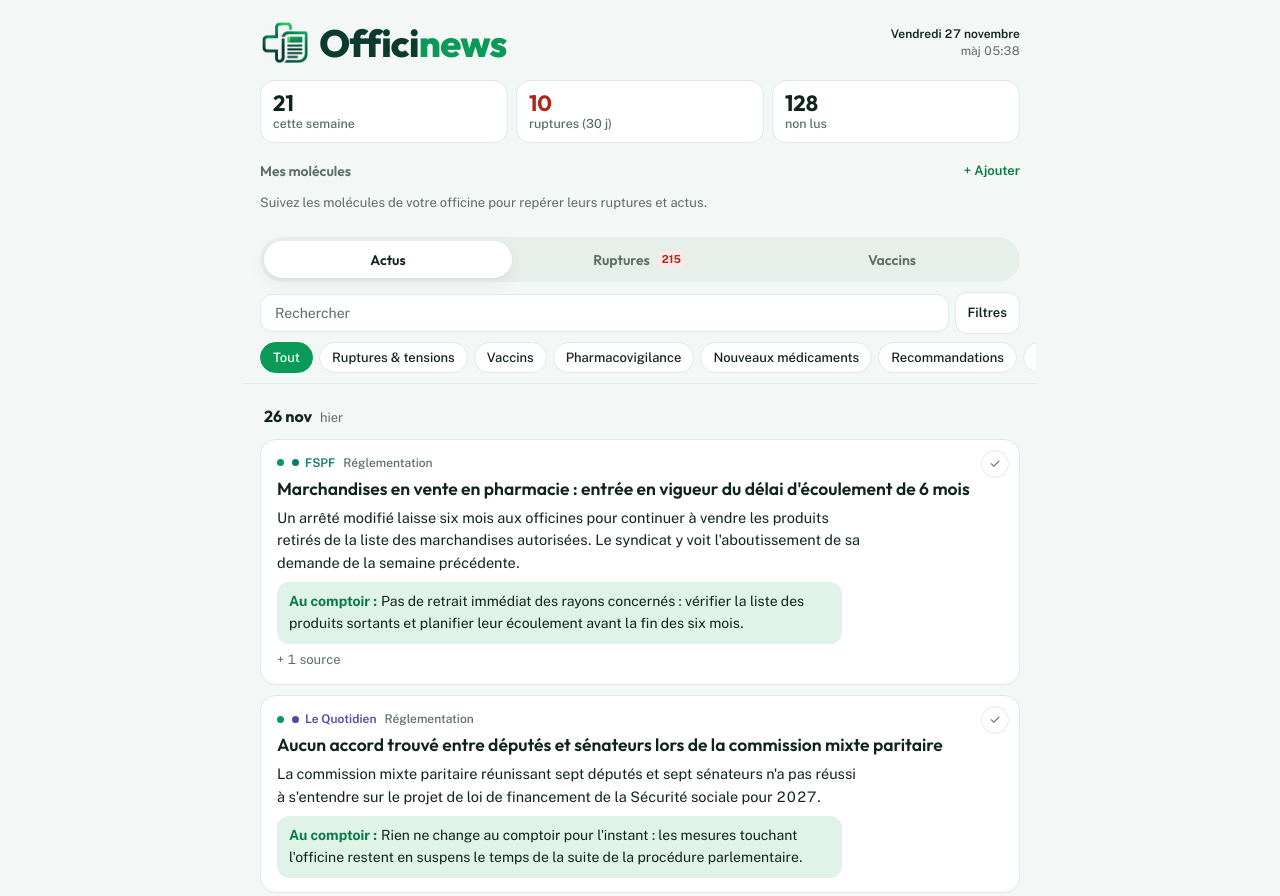
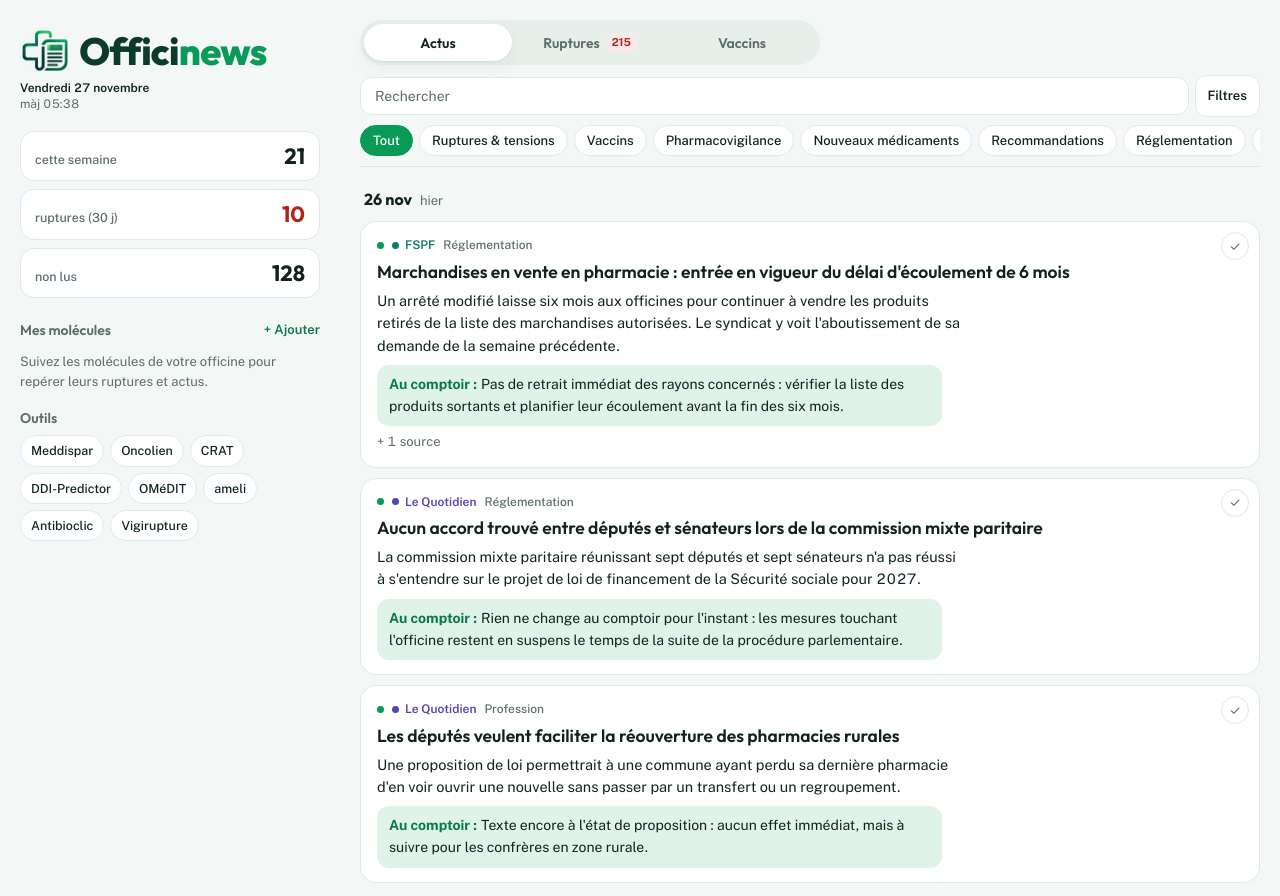
Before and after one commit to hugoferrando/Officinews, a plain HTML site: page index.html in a window 1280 px wide. Shown: the top 896 px of the page. Drawn offline with nearby package versions, Linux system fonts and the light colour scheme.

Commit message:
Version ordinateur (colonne latérale) et outils déplacés en haut de page
Co-Authored-By: Claude Opus 5.5 <noreply@anthropic.com>
Claude-Session: https://claude.ai/code/session_01ULrufq4jtnRT8Ym1q3EbYx

```diff
--- a/index.html
+++ b/index.html
@@ -204,7 +204,6 @@ h1 .w-news{color:var(--brand)}
 /* Pied de page */
 .sources{border-top:1px solid var(--rule);padding-block:16px 36px;font-size:12.5px;color:var(--muted);display:flex;gap:4px 14px;flex-wrap:wrap}
 .sources a{color:var(--muted);text-underline-offset:3px}
-.sources.tools{border-top:0;padding-top:0;margin-top:-24px}
 .s-ANSM{color:var(--s-ansm)} .s-HAS{color:var(--s-has)} .s-Moniteur{color:var(--s-mon)} .s-Quotidien{color:var(--s-qph)} .s-FSPF{color:var(--s-fspf)} .s-Autre{color:var(--s-autre)}
 .offline{background:var(--warn-soft);color:var(--warn);font-size:13px;font-weight:600;border-radius:12px;padding:9px 14px;margin-top:12px}
 
@@ -213,6 +212,37 @@ h1 .w-news{color:var(--brand)}
   .stat b{font-size:20px}
   .dr{grid-template-columns:1fr;gap:5px}
   .dm{justify-content:flex-start}
+}
+/* Outils de référence en haut de page (puces discrètes, défilement horizontal sur mobile) */
+.quick{display:flex;gap:6px;align-items:center;overflow-x:auto;scrollbar-width:none;margin-inline:-16px;padding-inline:16px}
+.quick::-webkit-scrollbar{display:none}
+.quick span{font-size:12px;font-weight:600;color:var(--muted);flex:none;margin-right:2px}
+.quick a{flex:none;font-size:12.5px;font-weight:500;text-decoration:none;color:var(--ink);background:var(--card);border:1px solid var(--rule);border-radius:999px;padding:5px 10px}
+.quick a:hover{border-color:var(--accent);color:var(--accent-ink)}
+
+/* Ordinateur : colonne latérale (en-tête, tuiles, Mes molécules, outils) + fil à droite */
+@media (min-width:1100px){
+  body{font-size:15.5px}
+  .wrap{max-width:1240px;display:grid;grid-template-columns:300px minmax(0,1fr);column-gap:40px;align-items:start}
+  .wrap>*{grid-column:2}
+  .wrap>.mast{grid-column:1;grid-row:1/span 9;position:sticky;top:0;max-height:100vh;overflow-y:auto;scrollbar-width:none;padding-block:28px 24px;gap:18px}
+  .wrap>.mast::-webkit-scrollbar{display:none}
+  .brand-row{flex-direction:column;align-items:flex-start;gap:6px}
+  .when{justify-items:start;text-align:left}
+  .stats{grid-template-columns:1fr;gap:8px}
+  .stat{flex-direction:row;align-items:baseline;justify-content:space-between;padding:12px 14px}
+  .stat b{order:2}
+  .quick{flex-wrap:wrap;overflow:visible;margin-inline:0;padding-inline:0}
+  .quick span{width:100%;font:600 14px/1.2 var(--f-head);margin:0 0 2px}
+  .sticky{margin-inline:0;padding-inline:0;padding-top:20px}
+  .scroll{margin-inline:0;padding-inline:0}
+  .tabs{max-width:460px}
+  .it{transition:border-color .15s,box-shadow .15s}
+  .it:hover{border-color:var(--accent);box-shadow:var(--shadow)}
+}
+@media (min-width:1480px){
+  .wrap{max-width:1440px}
+  .items{grid-template-columns:repeat(2,minmax(0,1fr));align-items:start}
 }
 </style>
 </head>
@@ -236,6 +266,17 @@ h1 .w-news{color:var(--brand)}
         <button class="btn" type="submit">Suivre</button>
       </form>
     </section>
+    <nav class="quick" aria-label="Outils de référence">
+      <span>Outils</span>
+      <a href="https://www.meddispar.fr/" target="_blank" rel="noopener">Meddispar</a>
+      <a href="https://oncolien.sfpo.com/" target="_blank" rel="noopener">Oncolien</a>
+      <a href="https://www.lecrat.fr/" target="_blank" rel="noopener">CRAT</a>
+      <a href="https://www.ddi-predictor.org/" target="_blank" rel="noopener">DDI-Predictor</a>
+      <a href="https://www.omedit-paysdelaloire.fr/" target="_blank" rel="noopener">OMéDIT</a>
+      <a href="https://www.ameli.fr/pharmacien" target="_blank" rel="noopener">ameli</a>
+      <a href="https://antibioclic.com/" target="_blank" rel="noopener">Antibioclic</a>
+      <a href="https://vigirupture.fr/" target="_blank" rel="noopener">Vigirupture</a>
+    </nav>
   </header>
 
   <div class="sticky">
@@ -291,17 +332,6 @@ h1 .w-news{color:var(--brand)}
     <a href="https://www.lemoniteurdespharmacies.fr/therapeutique/medicaments/" target="_blank" rel="noopener">Le Moniteur</a>
     <a href="https://www.lequotidiendupharmacien.fr/tous-les-articles" target="_blank" rel="noopener">Le Quotidien</a>
     <a href="https://www.fspf.fr/actualites/" target="_blank" rel="noopener">FSPF</a>
-  </footer>
-  <footer class="sources tools">
-    <span>Outils :</span>
-    <a href="https://www.meddispar.fr/" target="_blank" rel="noopener">Meddispar</a>
-    <a href="https://oncolien.sfpo.com/" target="_blank" rel="noopener">Oncolien</a>
-    <a href="https://www.lecrat.fr/" target="_blank" rel="noopener">CRAT</a>
-    <a href="https://www.ddi-predictor.org/" target="_blank" rel="noopener">DDI-Predictor</a>
-    <a href="https://www.omedit-paysdelaloire.fr/" target="_blank" rel="noopener">OMéDIT</a>
-    <a href="https://www.ameli.fr/pharmacien" target="_blank" rel="noopener">ameli</a>
-    <a href="https://antibioclic.com/" target="_blank" rel="noopener">Antibioclic</a>
-    <a href="https://vigirupture.fr/" target="_blank" rel="noopener">Vigirupture</a>
   </footer>
 </div>
 
```
